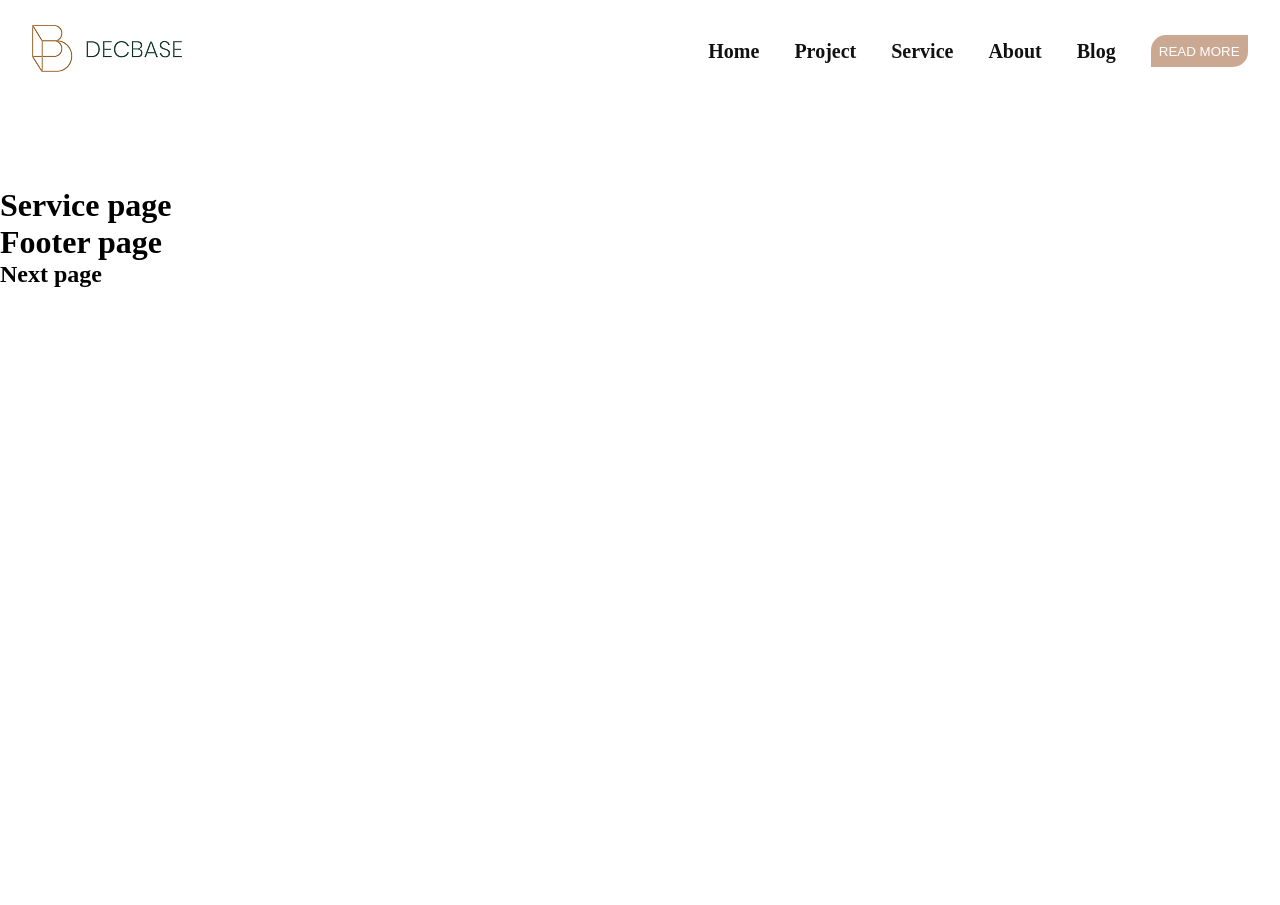
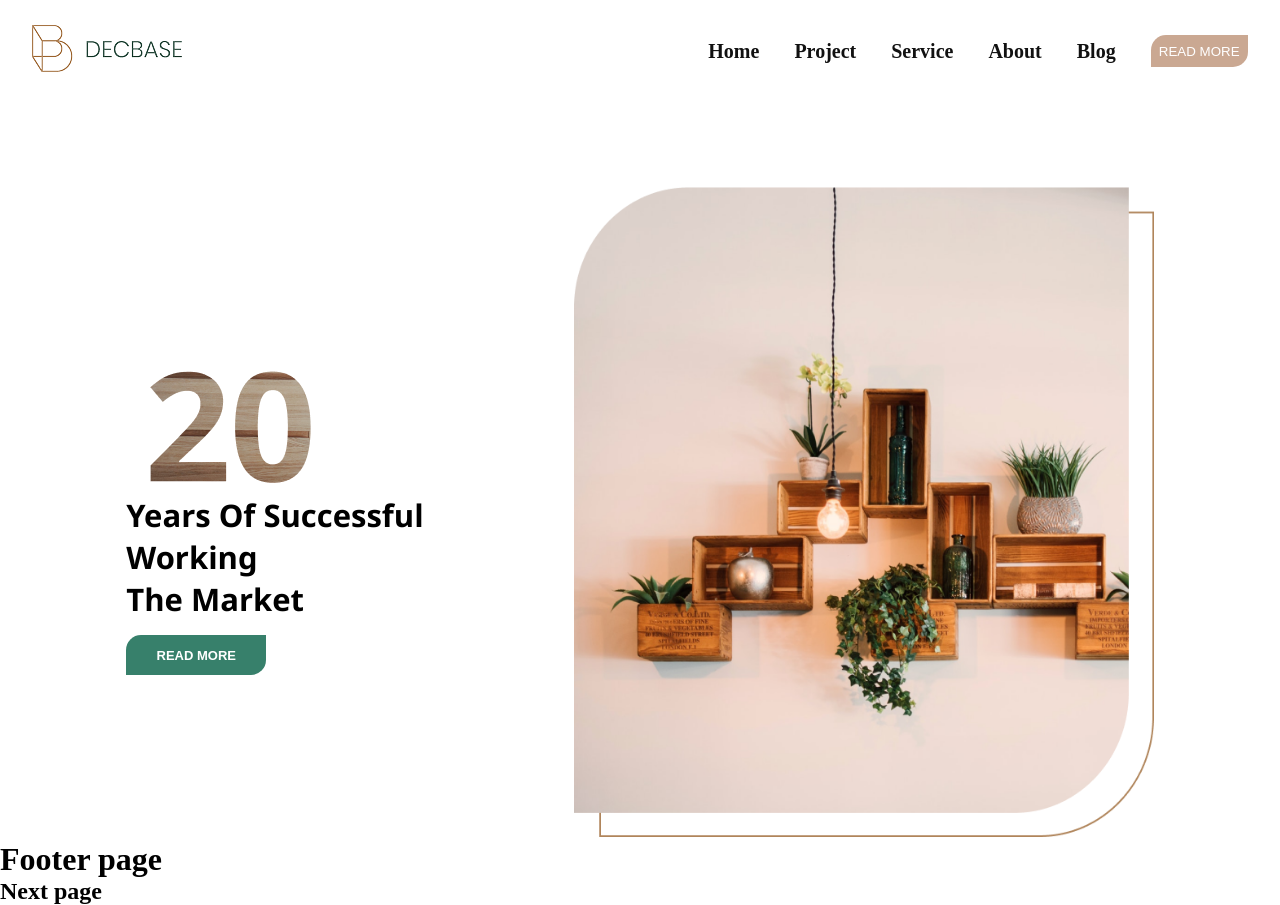
Before and after one commit to abdurashidov1212/team-git, a React (Vite) app: page /service in a window 1280 px wide. Before the commit the page ends 800 px from the top, so only its background shows below. Built offline with nearby package versions, Linux system fonts and the light colour scheme.

Commit message:
pro is added

```diff
--- /dev/null
+++ b/src/pages/service.css
@@ -0,0 +1,30 @@
+.ser{
+    display: flex;
+    align-items: center;
+    justify-content: center;
+    gap: 150px;
+}
+.ser1{
+    display: flex;
+    align-items: start;
+    justify-content: start;
+    flex-direction: column;
+    text-align: start;
+}
+.ser1 h3{
+    font-size: 31px;
+    font-family: 'Segoe UI', Tahoma, Geneva, Verdana, sans-serif;
+}
+
+.ser1 button{
+    margin-top: 15px;
+    width: 140px;
+    height: 40px;
+    border: none;
+    border-top-left-radius: 15px;
+    border-bottom-right-radius: 15px;
+    background-color:#37806B;
+    color: white;
+    font-weight: bold;
+    font-size: 13px;
+}
--- a/src/pages/service.jsx
+++ b/src/pages/service.jsx
@@ -1,8 +1,22 @@
+import img from "../assets/image.png"
+import "./service.css"
+import grp from "../assets/grp.png"
 
 const Service =()=>{
     return(
         <>
-        <h1>Service page</h1>
+        <div className="ser">
+            <div className="ser1">
+                <img src={img} alt="img" />
+                <h3>Years Of Successful <br />
+Working <br />
+The Market</h3>
+<button>READ MORE   </button>
+            </div>
+            <div className="ser2">
+                <img src={grp} alt="grp" width={580} height={650} />
+            </div>
+        </div>
         </>
     )
 }
```
Also changed, not shown: src/assets/grp.png (added), src/assets/image.png (added).
